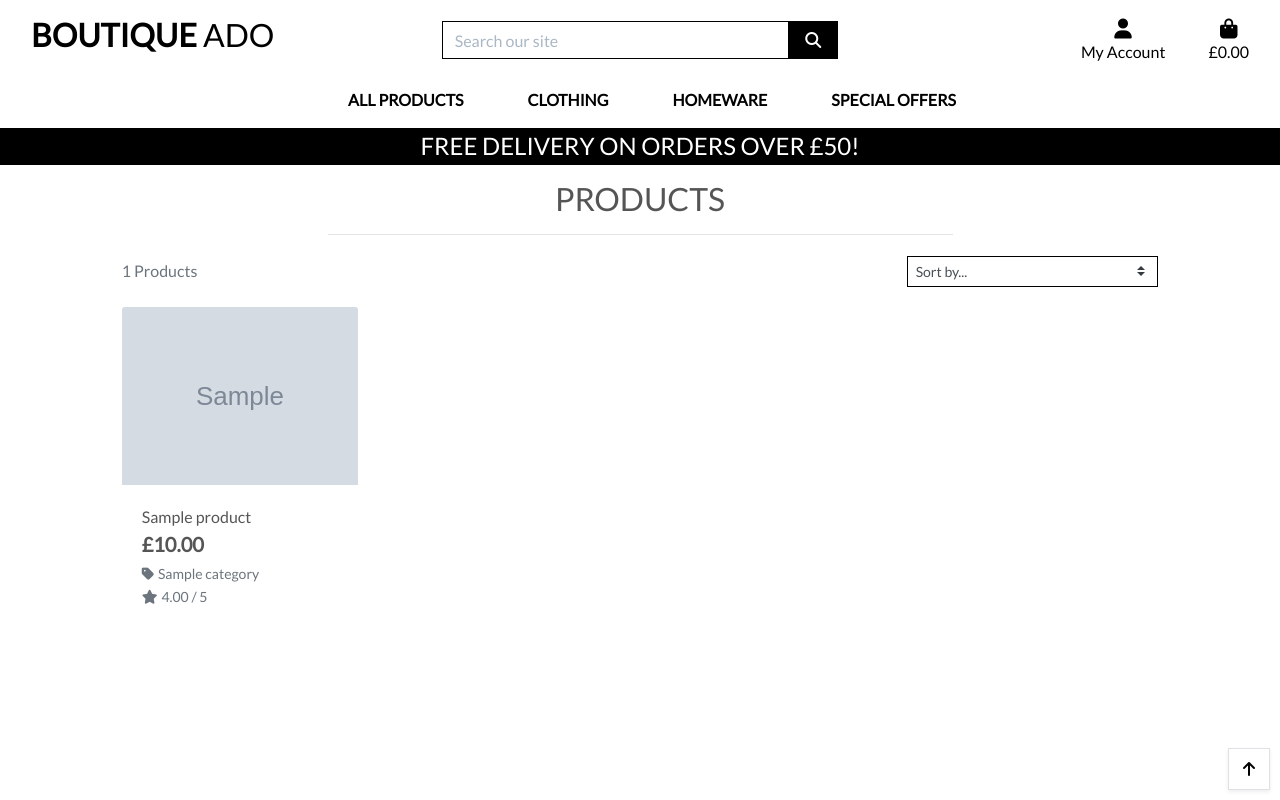
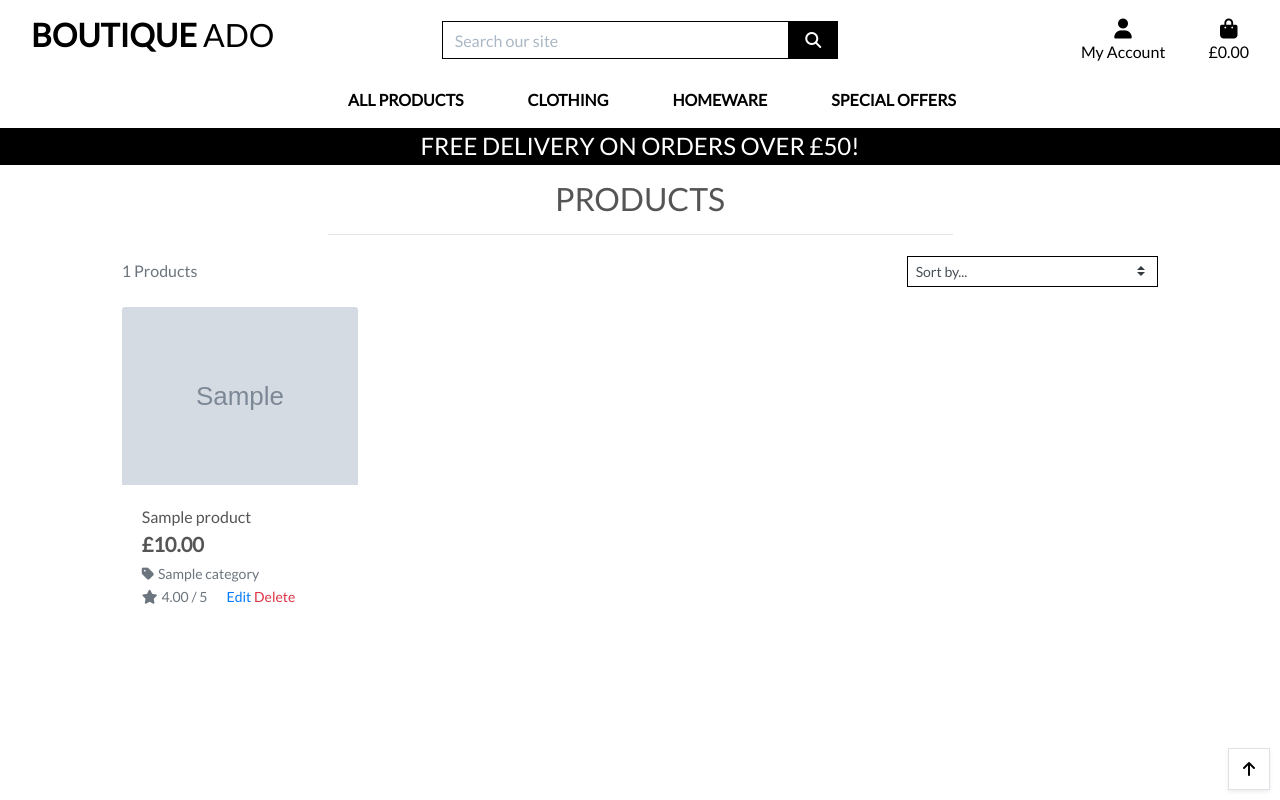
Before and after one commit to John-Kingham/boutique_ado_v1, a Django app: page /products/ in a window 1280 px wide. Run offline with Django 3.2, Linux system fonts and the light colour scheme; a user stored in the database is signed in; tables that the repository leaves empty hold one stand-in row (values such as "Sample post"); grey boxes marked "Sample" are stand-in pictures; parts of the project's set-up code (start-up, migrations or seed data) failed here and were passed over; some libraries are stand-ins or nearby versions.

Commit message:
feat: add product delete and edit/delete links

```diff
--- a/products/templates/products/products.html
+++ b/products/templates/products/products.html
@@ -83,9 +83,15 @@
                     </p>
                     {% endif %}
                     {% if product.rating %}
-                    <small class="text-muted"><i class="fas fa-star mr-1"></i>{{ product.rating }} / 5</small>
+                      <small class="text-muted"><i class="fas fa-star mr-1"></i>{{ product.rating }} / 5</small>
                     {% else %}
-                    <small class="text-muted">No Rating</small>
+                      <small class="text-muted">No Rating</small>
+                    {% endif %}
+                    {% if request.user.is_superuser %}
+                      <small class="ml-3">
+                        <a href="{% url 'edit_product' product.id %}">Edit</a>
+                        <a href="{% url 'delete_product' product.id %}" class="text-danger">Delete</a>
+                      </small>
                     {% endif %}
                   </div>
                 </div>
--- a/products/urls.py
+++ b/products/urls.py
@@ -4,6 +4,9 @@ from . import views
 urlpatterns = [
     path("<int:product_id>/", views.product_detail, name="product_detail"),
     path("add/", views.add_product, name="add_product"),
+    path(
+        "delete/<int:product_id>/", views.delete_product, name="delete_product"
+    ),
     path("edit/<int:product_id>/", views.edit_product, name="edit_product"),
     path("", views.all_products, name="products"),
 ]
--- a/products/views.py
+++ b/products/views.py
@@ -96,9 +96,9 @@ def add_product(request):
     if request.method == "POST":
         form = ProductForm(request.POST, request.FILES)
         if form.is_valid():
-            form.save()
+            product = form.save()
             messages.success(request, "Successfully added product!")
-            return redirect(reverse("add_product"))
+            return redirect(reverse("product_detail", args=[product.id]))
         else:
             messages.error(
                 request,
@@ -131,3 +131,11 @@ def edit_product(request, product_id):
     template = "products/edit_product.html"
     context = {"form": form, "product": product}
     return render(request, template, context)
+
+
+def delete_product(request, product_id):
+    """Delete a product"""
+    product = get_object_or_404(Product, pk=product_id)
+    product.delete()
+    messages.success(request, "Product deleted!")
+    return redirect(reverse("products"))
```
Also changed, not shown: products/templates/products/product_detail.html (+7 -0 lines).
